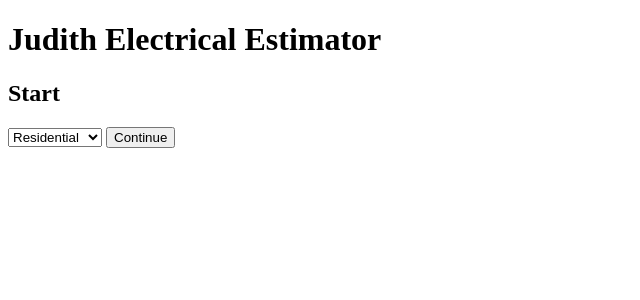
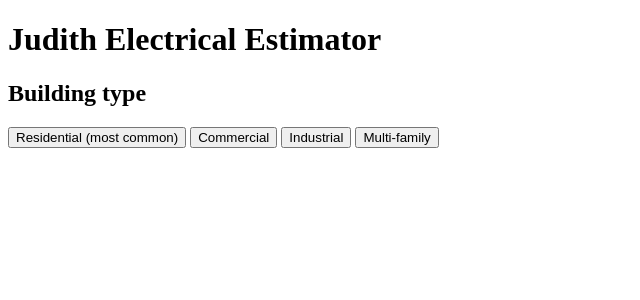
Before and after one commit to PaulMoon410/judith, a Flask app: page / in a window 1280 px wide. Shown: the top 300 px of the page, without its empty margins (0-640 px from the left). Run offline with Flask 3, Linux system fonts and the light colour scheme.

Commit message:
Residential quick button and building types

```diff
--- a/templates/index.html
+++ b/templates/index.html
@@ -1,10 +1,17 @@
 <!doctype html><html><head><meta charset="utf-8"><title>Judith Estimator</title></head><body>
 <h1>Judith Electrical Estimator</h1>
-<h2>Start</h2>
-<select id="btype"><option>Residential</option><option>Commercial</option><option>Industrial</option></select>
+<h2>Building type</h2>
+<button onclick="setType('Residential')">Residential (most common)</button>
+<button onclick="setType('Commercial')">Commercial</button>
+<button onclick="setType('Industrial')">Industrial</button>
+<button onclick="setType('Multi-family')">Multi-family</button>
+<div id="code" style="display:none">
+<h3>Code edition</h3>
+<select id="edition"><option>NEC 2023</option><option>NEC 2020</option><option>NEC 2017</option></select>
 <button onclick="start()">Continue</button>
+</div>
 <div id="menu" style="display:none">
-<h3>Choose workflow</h3>
+<h3>Workflow</h3>
 <button onclick="show('blueprint')">Upload blueprints</button>
 <button onclick="show('room')">Manual room / NEC compliance</button>
 <button onclick="show('estimate')">Manual estimate</button>
@@ -13,6 +20,8 @@
 <div id="room" style="display:none"><h3>Room / NEC</h3><input placeholder="Square footage"><input placeholder="Circuit amps"></div>
 <div id="estimate" style="display:none"><h3>Manual estimate</h3><textarea placeholder="Description"></textarea></div>
 <script>
+let type='';
+function setType(t){type=t;document.getElementById('code').style.display='block';}
 function start(){document.getElementById('menu').style.display='block';}
 function show(id){['blueprint','room','estimate'].forEach(x=>document.getElementById(x).style.display=x===id?'block':'none');}
 </script>
```
Also changed, not shown: index.html (+12 -3 lines).
